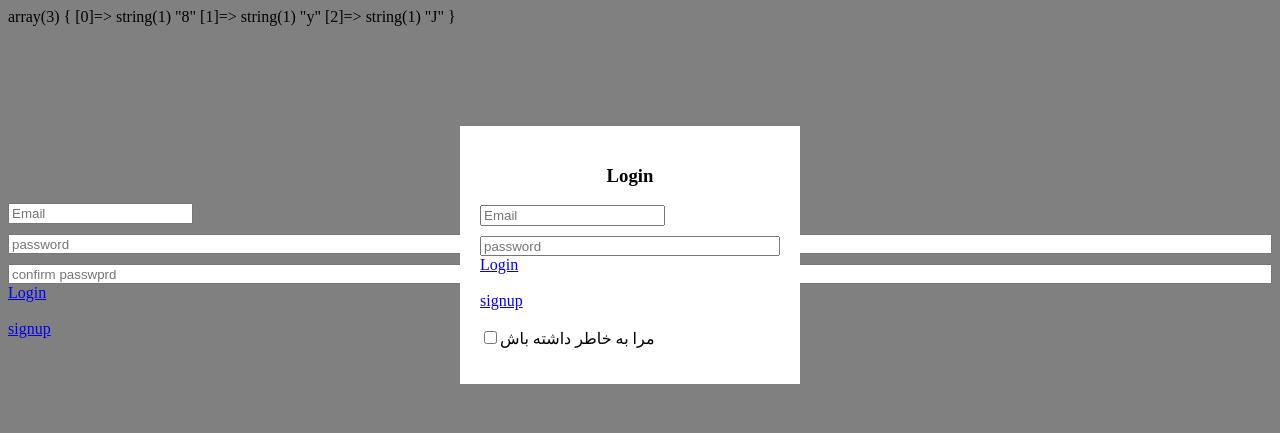
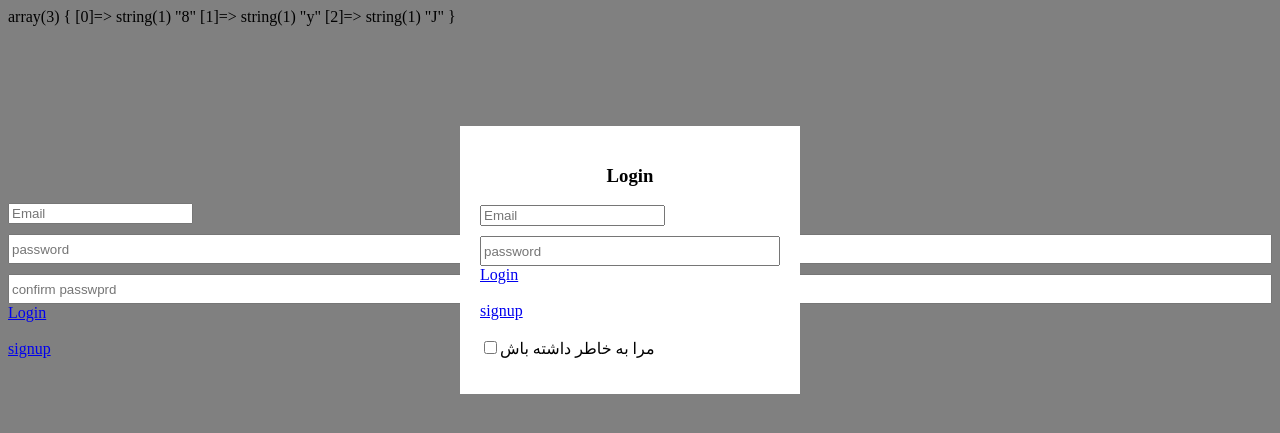
Before and after one commit to mali1363/logindadjou, a PHP site: page /login.php in a window 1280 px wide. Shown: the top 433 px of the page. Run offline with PHP 8.4, Linux system fonts and the light colour scheme.

Commit message:
add some changes to project

```diff
--- a/login.css
+++ b/login.css
@@ -22,5 +22,5 @@ h3 {
 input [type=email] , [type=password] {
     width: 100%;
     margin-top: 10px;
-    height: 20px;
+    height: 30px;
 }
```
